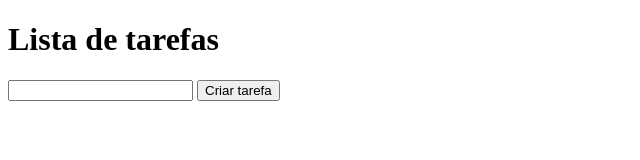
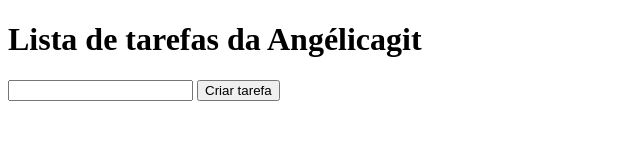
Before and after one commit to AngelEgito/lista-tarefas-pretalab, a plain HTML site: page index.html in a window 1280 px wide. Shown: the whole page, without its empty margins (0-640 px from the left). Drawn offline with Linux system fonts and the light colour scheme.

Commit message:
subindo a lista atualizada

```diff
--- a/index.html
+++ b/index.html
@@ -7,7 +7,7 @@
     <title>Lista de tarefas da Angélica</title>
 </head>
 <body>
-    <h1>Lista de tarefas</h1>
+    <h1>Lista de tarefas da Angélicagit</h1>
     <input type="text" id="nome-tarefa" />
     <button onclick="adicionarTarefa()">
         Criar tarefa
```
